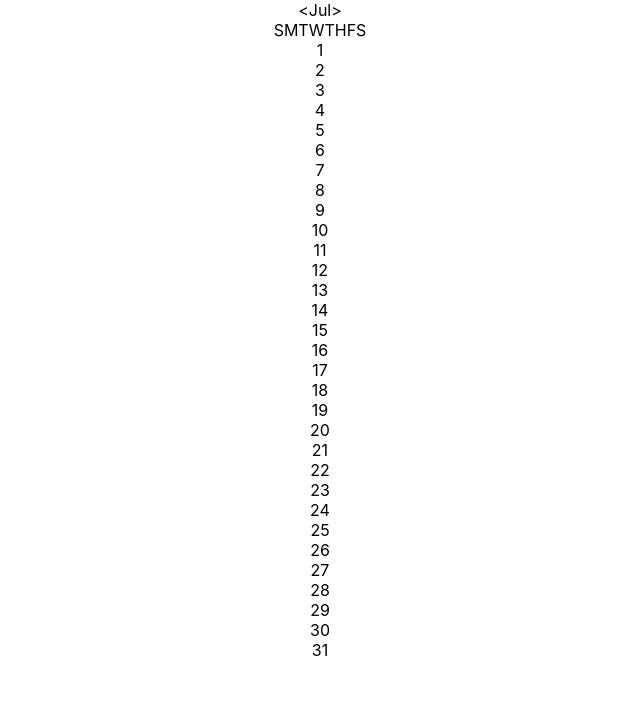
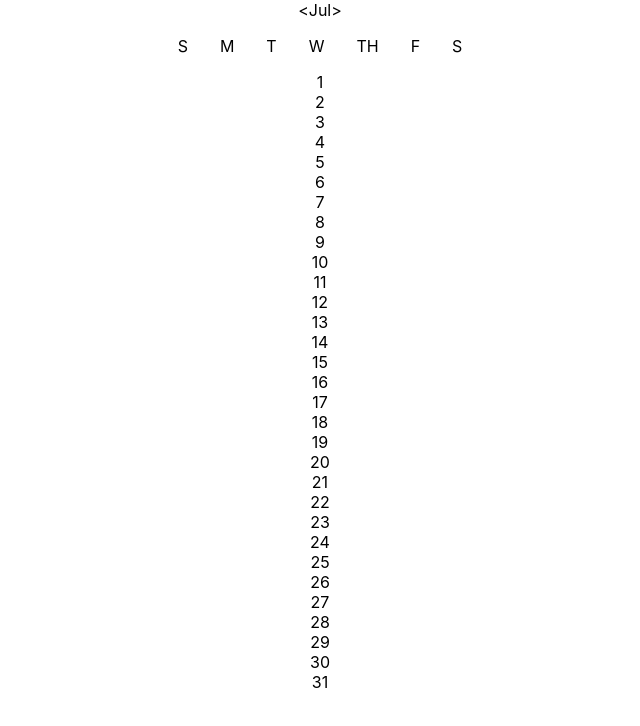
Before and after one commit to jenniferenck/interactive-calendar, a React (Create React App) app: page / in a window 1280 px wide. Shown: the top 726 px of the page, without its empty margins (320-960 px from the left). Built offline with nearby package versions, Linux system fonts and the light colour scheme.

Commit message:
added style sheet and margin

```diff
--- /dev/null
+++ b/src/CalendarMonth/CalendarMonth.css
@@ -0,0 +1,3 @@
+.day {
+  margin: 1em;
+}
--- a/src/CalendarMonth/index.js
+++ b/src/CalendarMonth/index.js
@@ -1,5 +1,7 @@
 import React, { Component } from 'react';
 import moment from 'moment';
+
+import './CalendarMonth.css';
 
 class CalendarMonth extends Component {
   constructor(props) {
@@ -25,7 +27,8 @@ class CalendarMonth extends Component {
 
   render() {
     // console.log(this.state.currentMonth);
-    let leftArrow = '<';
+    const daysOfWeek = ['S', 'M', 'T', 'W', 'TH', 'F', 'S'];
+    const leftArrow = '<';
     return (
       <div
         style={{
@@ -35,7 +38,7 @@ class CalendarMonth extends Component {
         }}
       >
         <div
-          className="top-row"
+          className="month-row"
           style={{
             display: 'flex',
             justifyContent: 'center'
@@ -50,13 +53,13 @@ class CalendarMonth extends Component {
           className="days-row"
           style={{ display: 'flex', justifyContent: 'center' }}
         >
-          <div>S</div>
-          <div>M</div>
-          <div>T</div>
-          <div>W</div>
-          <div>TH</div>
-          <div>F</div>
-          <div>S</div>
+          <div className="day">S</div>
+          <div className="day">M</div>
+          <div className="day">T</div>
+          <div className="day">W</div>
+          <div className="day">TH</div>
+          <div className="day">F</div>
+          <div className="day">S</div>
         </div>
 
         <div className="days-container">{this.renderDays()}</div>
```
